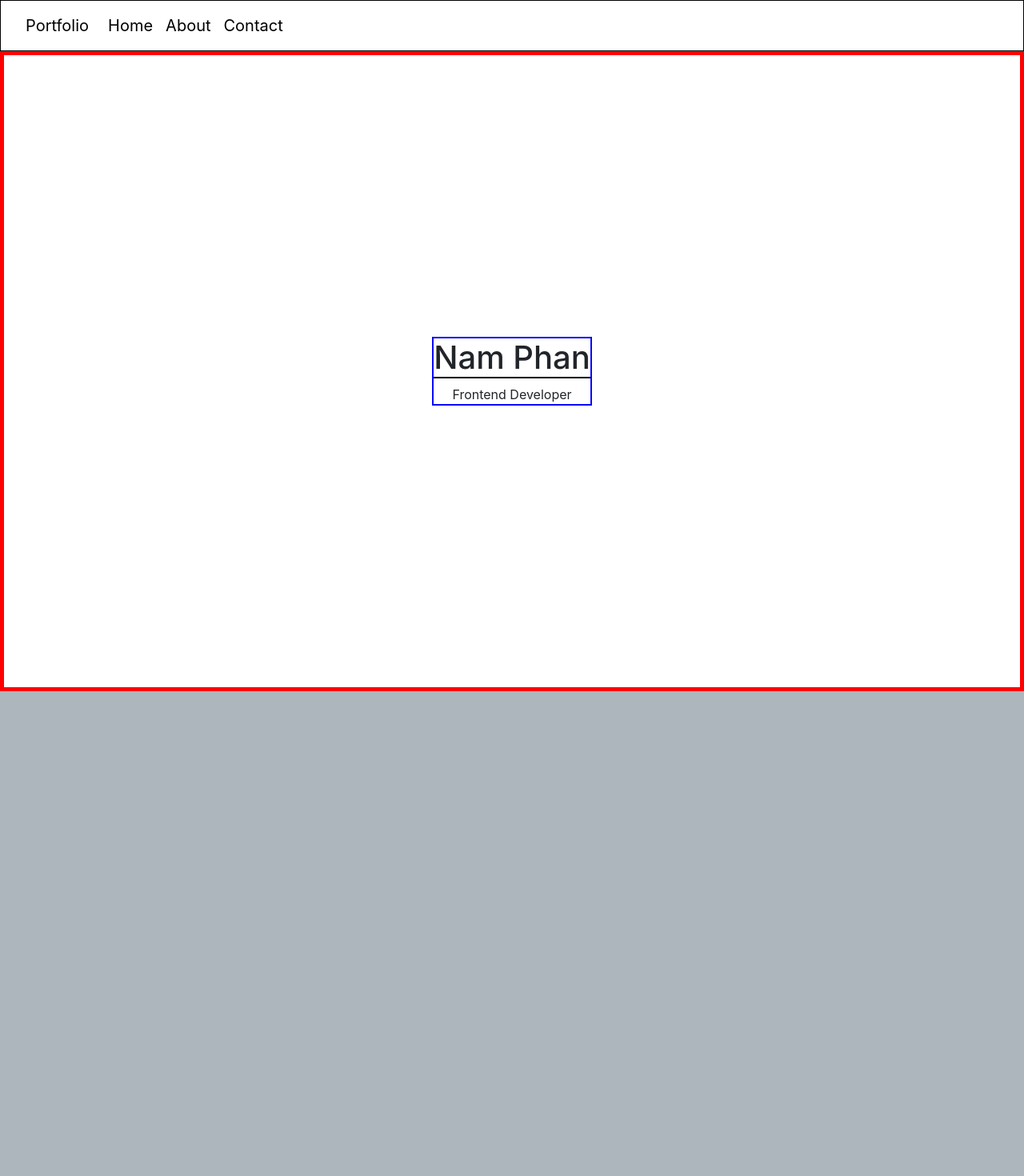
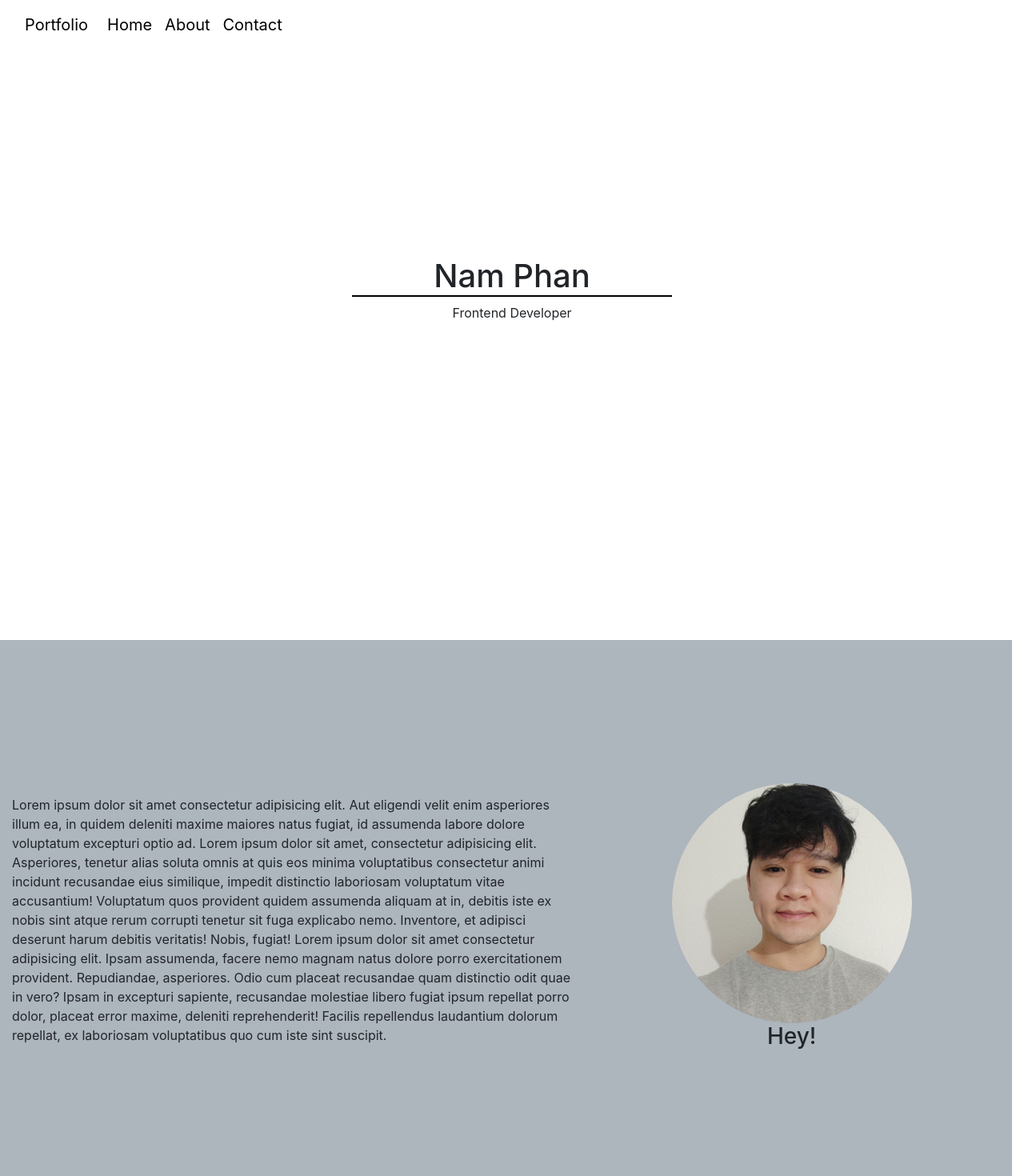
Before and after one commit to HoangNam-Phan/Portfolio, a React (Create React App) app: page / in a window 1280 px wide. Shown: the top 1470 px of the page at 80% size. Built offline with nearby package versions, Linux system fonts and the light colour scheme.

Commit message:
intro+me

```diff
--- a/src/App.css
+++ b/src/App.css
@@ -1,17 +1,12 @@
 /* GLOBAL */
-
-
 
 /* NAVBAR STYLING */
 
-.navbar{
-    border: 1px solid black;
-}
 .navbar-brand {
     color: black;
 }
 
-.nav-link{
+.nav-link {
     color: black;
     font-size: 20px;
 }
@@ -20,28 +15,42 @@
 
 .introWrapper {
     height: 100vh;
-    border: 5px red solid;
+}
+
+.introWrapper2 {
+    height: 100vh;
+    width: inherit;
 }
 
 .introText {
-    border: 2px solid blue;
+    margin-bottom: 12.5em;
 }
 
 .heading {
     border-bottom: 2px solid black;
+    width: 400px;
+    text-align: center;
 }
-
 
 /* ME STYLING */
 
-.me{
+.me {
     height: 700px;
     background-color: #adb5bd;
 }
 
+.hello {
+    text-align: center;
+}
+
+.pPicture {
+    width: 300px;
+    height: 300px;
+}
+
 /* SKILLS STYLING */
 
-.skills{
+.skills {
     height: 700px;
     background-color: #ced4da;
 }
--- a/src/App.js
+++ b/src/App.js
@@ -15,10 +15,10 @@ import Skills from './components/Skills/Skills'
 const App = () => {
     return (
         <div>
-            <Navbar />
             <Intro />
             <Me />
             <Skills />
+            {/* <Whyme /> */}
             {/* <Footer /> */}
         </div>
     )
--- a/src/components/Intro/Intro.js
+++ b/src/components/Intro/Intro.js
@@ -1,12 +1,16 @@
 import React from 'react';
+import Navbar from '../Navbar/Navbar'
 
 const Intro = () => {
     return (
-        <div class='introWrapper d-flex justify-content-center align-items-center'>
+        <div class='introWrapper'>
+            <Navbar />
+        <div class='introWrapper2 d-flex justify-content-center align-items-center'>
             <div class='introText d-flex flex-column align-items-center'>
-                <h1 class='heading'>Nam Phan</h1>
+                <h1 class='heading align-self-center'>Nam Phan</h1>
                 <span class='title'>Frontend Developer</span>
             </div>
+        </div>
         </div>
     )
 }
--- a/src/components/Me/Me.js
+++ b/src/components/Me/Me.js
@@ -1,9 +1,16 @@
 import React from 'react';
+import picture from './images/me.jpg'
 
 const Me = () => {
-    return(
-        <section class='me container-fluid'>
-
+    return (
+        <section class='me container-fluid row align-items-center'>
+                <div class='col-7'>Lorem ipsum dolor sit amet consectetur adipisicing elit. Aut eligendi velit enim asperiores illum ea, in quidem deleniti maxime maiores natus fugiat, id assumenda labore dolore voluptatum excepturi optio ad. Lorem ipsum dolor sit amet, consectetur adipisicing elit. Asperiores, tenetur alias soluta omnis at quis eos minima voluptatibus consectetur animi incidunt recusandae eius similique, impedit distinctio laboriosam voluptatum vitae accusantium!
+                Voluptatum quos provident quidem assumenda aliquam at in, debitis iste ex nobis sint atque rerum corrupti tenetur sit fuga explicabo nemo. Inventore, et adipisci deserunt harum debitis veritatis! Nobis, fugiat! Lorem ipsum dolor sit amet consectetur adipisicing elit. Ipsam assumenda, facere nemo magnam natus dolore porro exercitationem provident. Repudiandae, asperiores. Odio cum placeat recusandae quam distinctio odit quae in vero?
+                Ipsam in excepturi sapiente, recusandae molestiae libero fugiat ipsum repellat porro dolor, placeat error maxime, deleniti reprehenderit! Facilis repellendus laudantium dolorum repellat, ex laboriosam voluptatibus quo cum iste sint suscipit.</div>
+                <div class='profile col-5 d-flex flex-column align-items-center'>
+                    <img class='pPicture img-fluid rounded-circle' src={picture} alt="picture"/>
+                    <h3 class='hello'>Hey!</h3>
+                </div>
         </section>
     )
 }
```
Also changed, not shown: src/components/Me/images/me.jpg (added).
